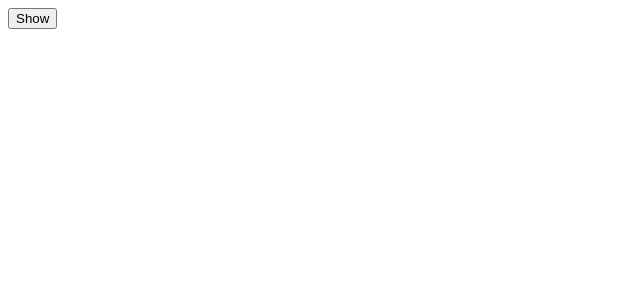
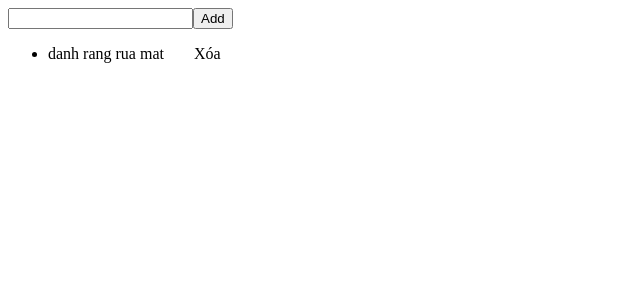
Before and after one commit to tranvid25/LearnReactjs, a React (Vite) app in the folder react-project/: page / in a window 1280 px wide. Shown: the top 300 px of the page, without its empty margins (0-640 px from the left). Built offline with nearby package versions, Linux system fonts and the light colour scheme.

Commit message:
todolist

```diff
--- a/react-project/src/App.jsx
+++ b/react-project/src/App.jsx
@@ -6,14 +6,63 @@ import Message from "./components/Message";
 import Content from "./components/Content";
 
 function App() {
-const[show,SetShow]=useState(false);
-const handleShow=() =>{
-   SetShow(!show);
+const [todo,setTodo]=useState({
+  id:"",
+  name:""
+});
+//tạo ra setTodo để cập nhật giá trị
+const [todoList,setTodoList]=useState([
+  {id:1,name:"danh rang rua mat"},
+]);
+const handleGetTodo=(value)=>{
+   const randomId=Math.random(10000);
+   const todo={
+    id:randomId,
+    name:value,
+   };
+   setTodo(todo);
 };
+//cái này dùng để tạo giá trị todo từ value nhập vào là name và id là randomId
+//sau đó xét giá trị todo vào settoto để cập nhật
+
+const handleSubmit=()=>{
+console.log(todo);
+setTodoList((prev)=>{
+  return [
+    ...prev,todo
+  ]
+});
+setTodo({
+  id:"",
+  name:""
+});
+//khi người dùng click vào thì settodollist sẽ vẫn giữ giá trị trc đó và cập nhật thêm giá trị mới vào
+}
+const handledelete=(id)=>{
+  setTodoList(todoList.filter(todo =>todo.id !== id));
+  //filter dùng để lọc các điều kiện cho trước trả ề 1 mảng mới
+}
   return (
     <div>
-     <button onClick={handleShow}>Show</button>
-      {show && <Content/>}
+     <div>
+      <input type="text" onChange={(e)=>handleGetTodo(e.target.value)}
+      value={todo.name} />
+      <button onClick={handleSubmit}>Add</button>
+     </div>
+     <div>
+       <ul>
+        {todoList.map((todo,index)=>{
+          return(
+            <div style={{display:"flex",
+              gap:"30px"
+            }} key={index}>
+              <li>{todo.name}</li>
+              <div style={{cursor:"pointer"}} onClick={()=>handledelete(todo.id)}>Xóa</div>
+            </div>
+          );
+        })}
+       </ul>
+     </div>
     </div>
   );
 }
```
